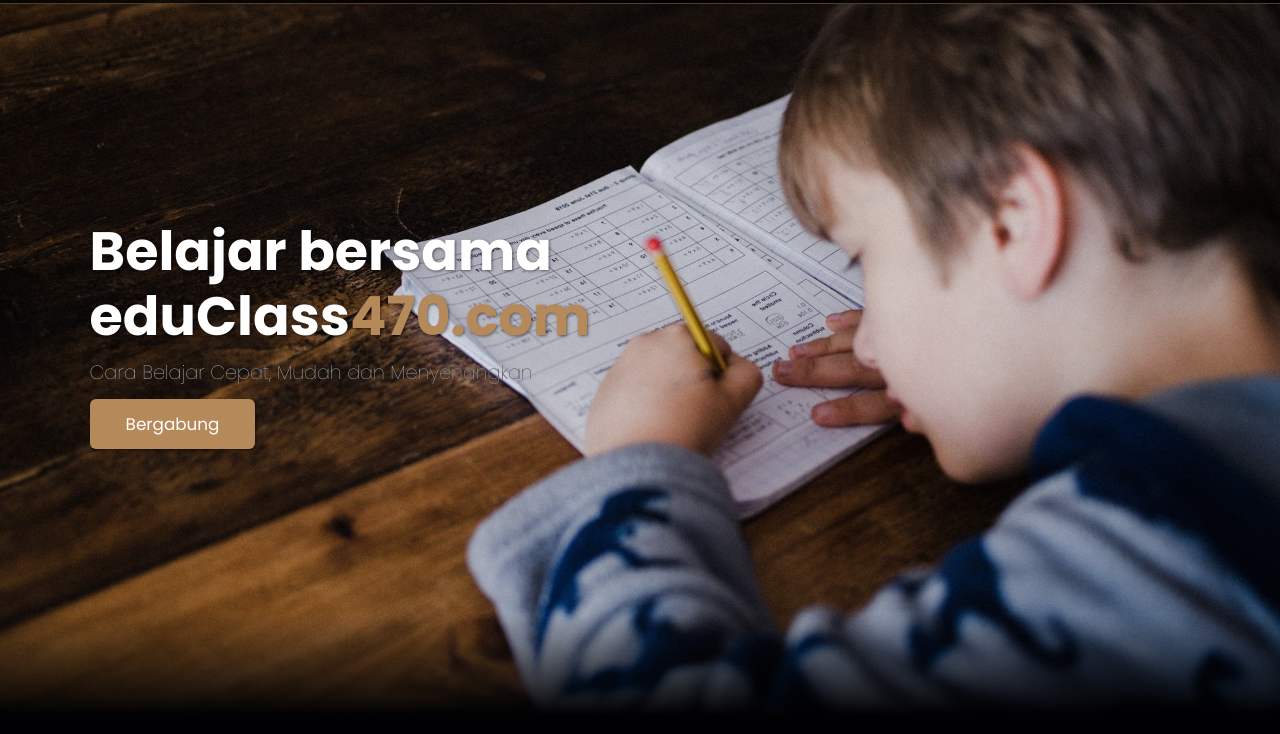
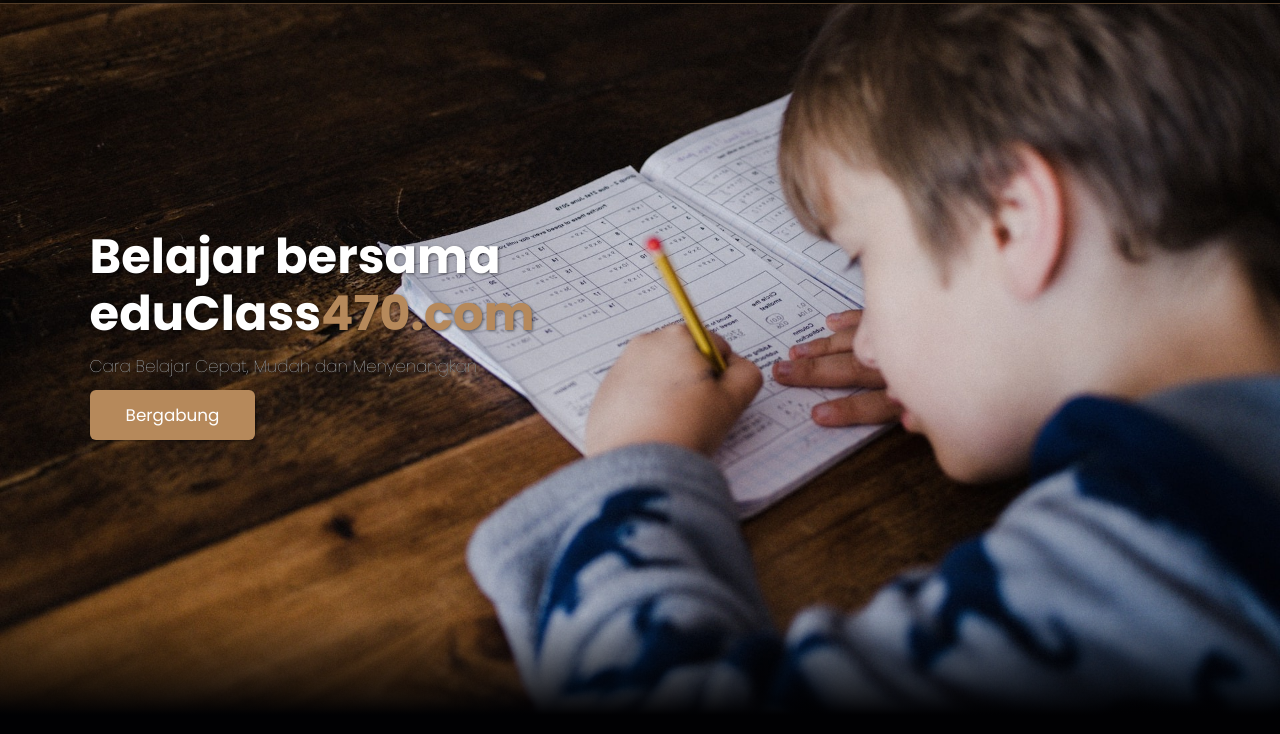
Before and after one commit to muhsaid121/pembelajaran-home, a plain HTML site: page index.html in a window 1280 px wide. Shown: the part 66-800 px from the top of the page. Drawn offline with nearby package versions, Linux system fonts and the light colour scheme.

Commit message:
ubah ukuran font

```diff
--- a/css/style.css
+++ b/css/style.css
@@ -110,7 +110,7 @@
   max-width: 60rem;
 }
 .hero .content h1 {
-  font-size: 4.5rem;
+  font-size: 4rem;
   color: #fff;
   text-shadow: 1px 1px 3px rgba(1, 1, 3, 0.5);
   line-height: 1.2;
@@ -120,7 +120,7 @@
 }
 
 .hero .content p {
-  font-size: 1.6rem;
+  font-size: 1.4rem;
   margin-top: 1rem;
   line-height: 1.4;
   font-weight: 100;
```
